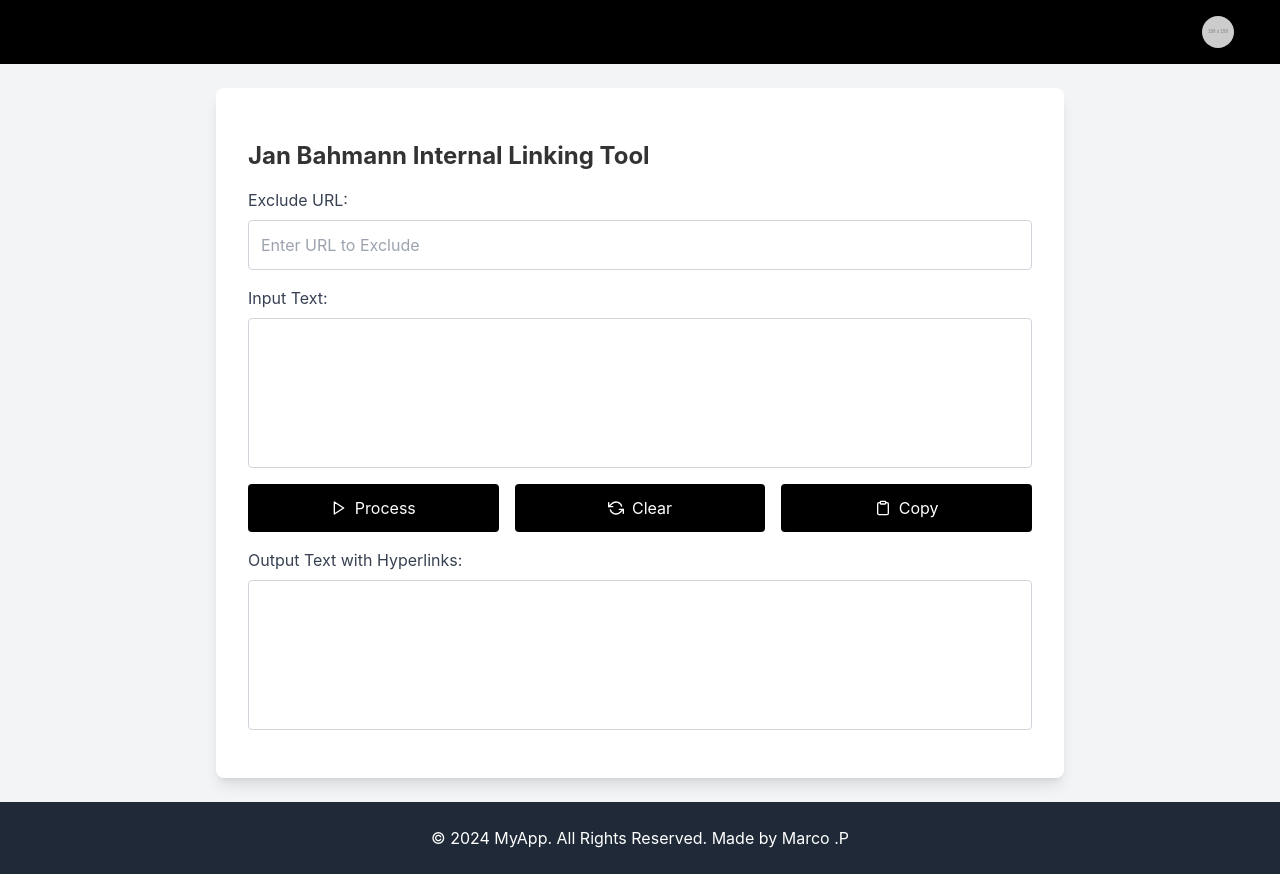
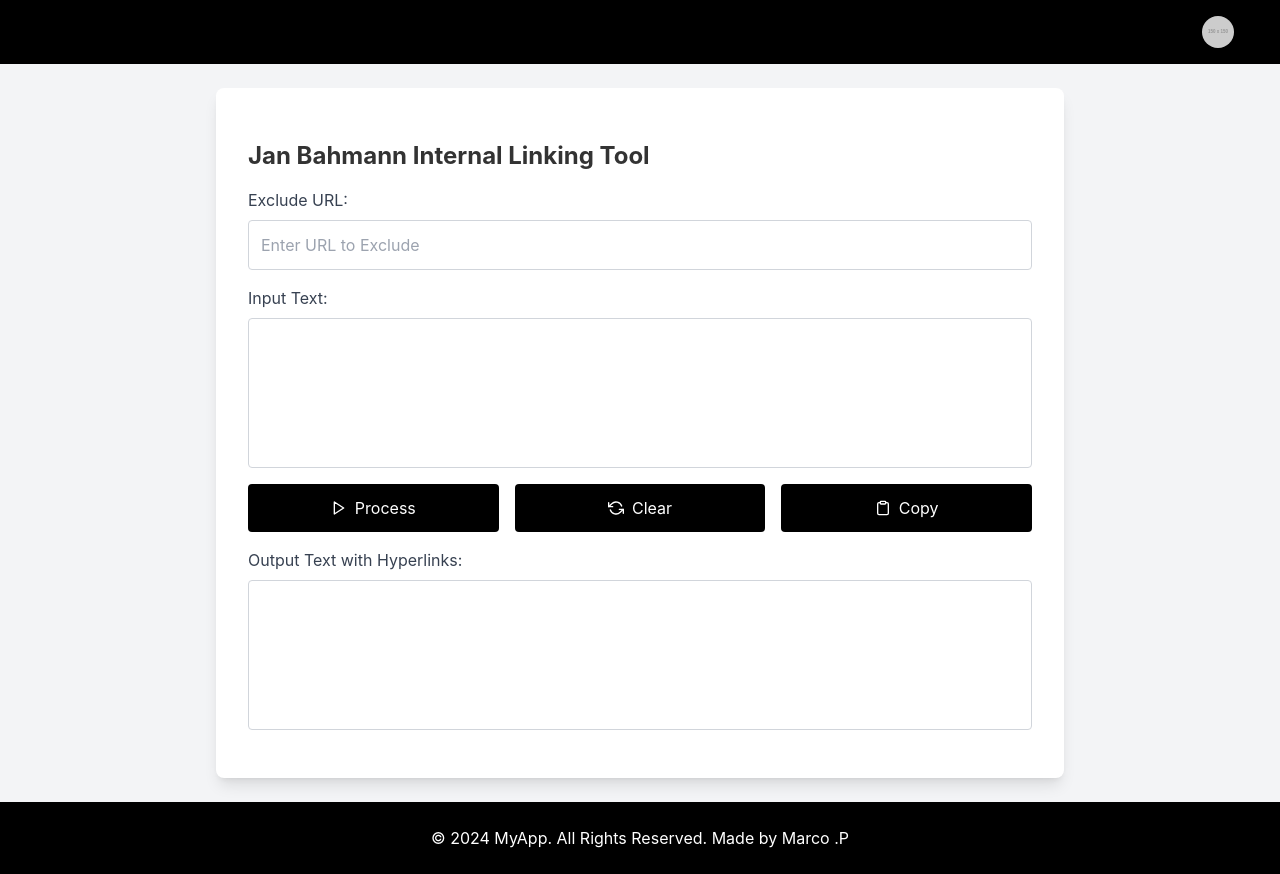
Before and after one commit to Dominien/interal-linking_license, a React (Vite) app: page /internal-linking-tool in a window 1280 px wide. Built offline with nearby package versions, Linux system fonts and the light colour scheme.

Commit message:
Add keyword_list.py and update project structure

```diff
--- a/src/Footer.jsx
+++ b/src/Footer.jsx
@@ -2,7 +2,7 @@
 
 const Footer = () => {
   return (
-    <footer className="bg-gray-800 text-white py-6">
+    <footer className="bg-black text-white py-6">
       <div className="max-w-7xl mx-auto px-4 sm:px-6 lg:px-8 text-center">
         <p>&copy; 2024 MyApp. All Rights Reserved. Made by Marco .P</p>
       </div>
```
